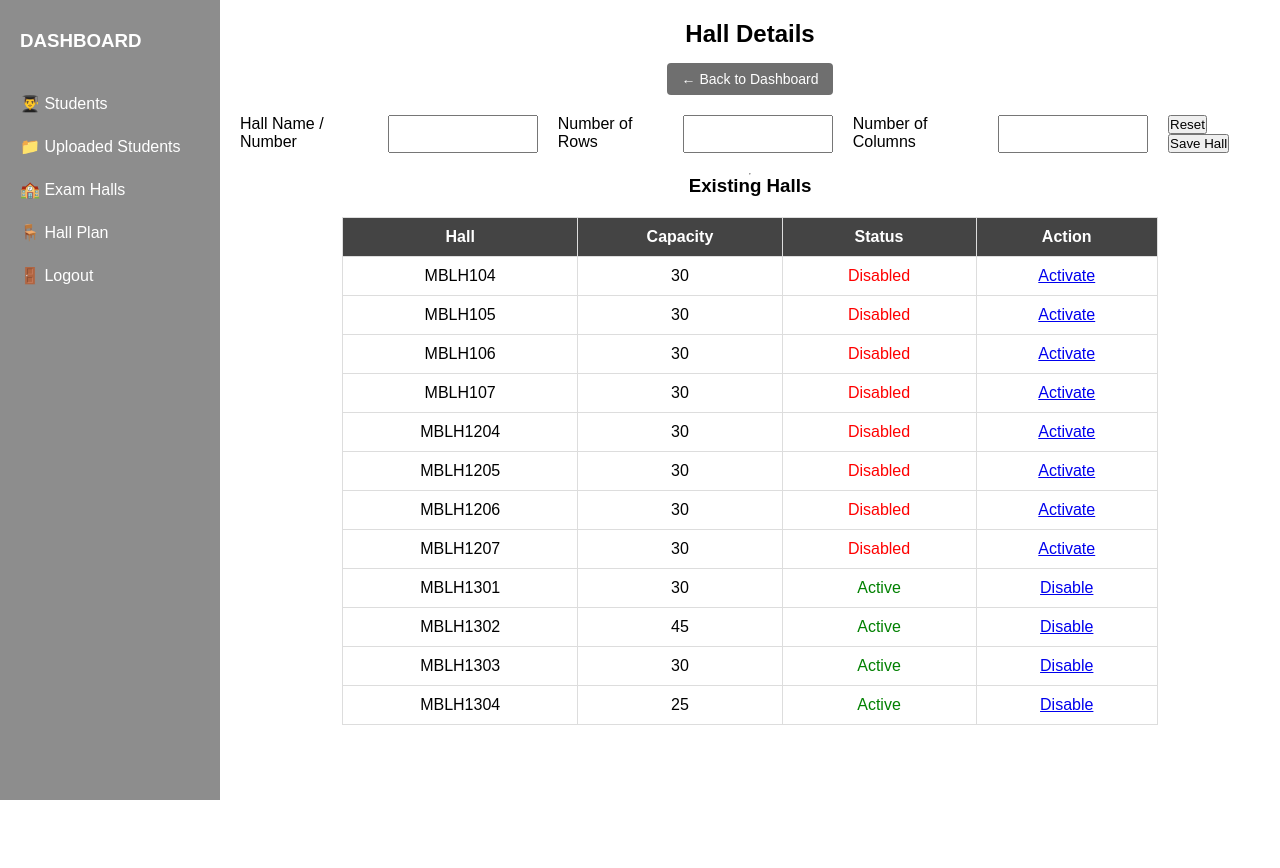
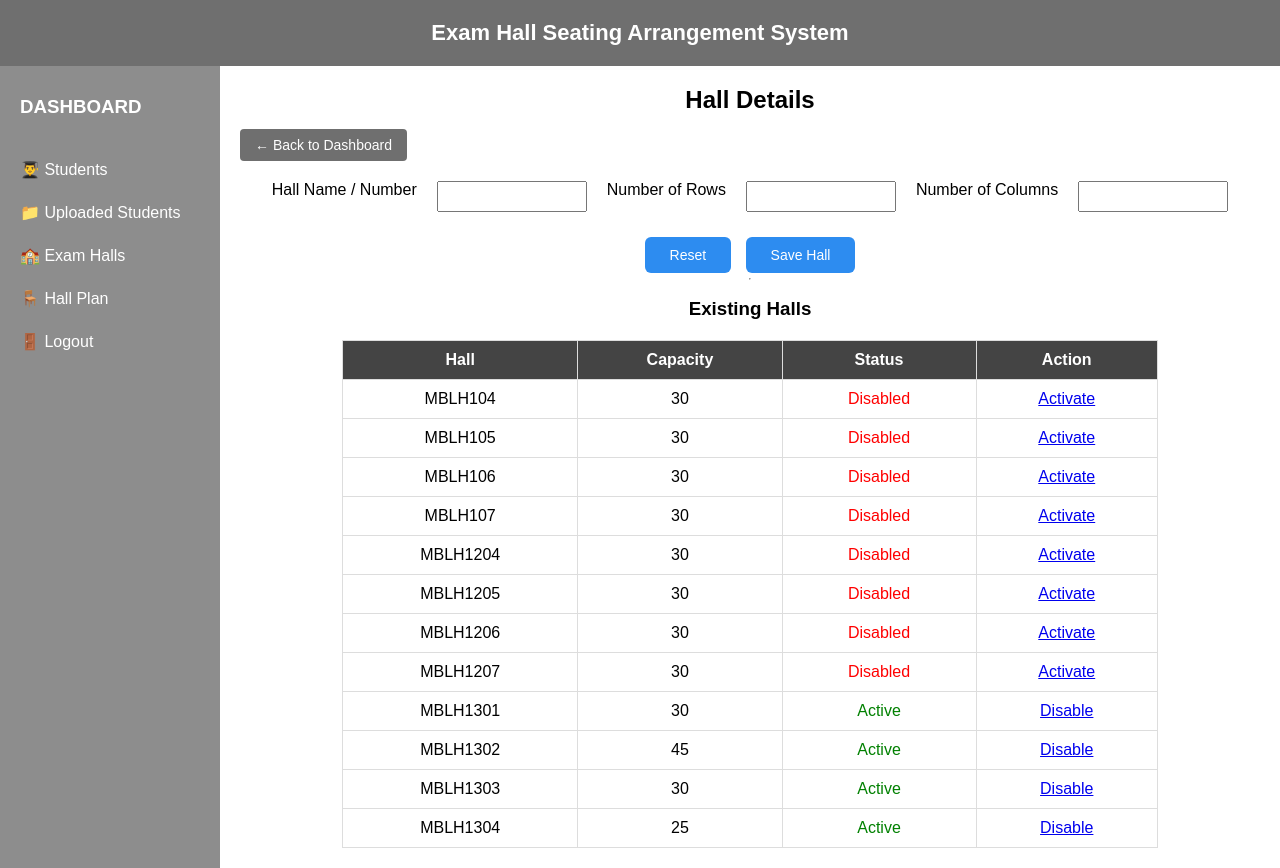
Before and after one commit to Gopi-1709/ExamhallSeatingArrangementSystem, a Flask app: page /halls in a window 1280 px wide. Before the commit the page ends 800 px from the top, so only its background shows below. Run offline with Flask 3, Linux system fonts and the light colour scheme; a user stored in the database is signed in; data comes from the database, SQL or seed files in the repository; both versions use the stored data as it was after the commit.

Commit message:
Updated UI

```diff
--- a/app.py
+++ b/app.py
@@ -25,7 +25,7 @@
 
 
 
-from flask import Flask, render_template, request, redirect, url_for, session
+from flask import Flask, flash, render_template, request, redirect, url_for, session
 
 
 from models import db
@@ -36,7 +36,7 @@ hall_allocations = {}
 
 app = Flask(__name__)
 app.secret_key = "exam_secret_key"
-
+app.secret_key = "your_secret_key"
 app.config['SQLALCHEMY_DATABASE_URI'] = 'sqlite:///database.db'
 app.config['SQLALCHEMY_TRACK_MODIFICATIONS'] = False
 
@@ -75,7 +75,7 @@ def dashboard():
         return redirect(url_for("login"))
 
     total_students = Student.query.count()
-    total_halls = Hall.query.count()
+    total_halls = Hall.query.filter_by(status="active").count()
     total_departments = db.session.query(Student.department).distinct().count()
 
     return render_template(
@@ -135,6 +135,8 @@ def upload_students():
 
     return redirect(url_for("students_page"))
 
+from sqlalchemy.exc import IntegrityError
+
 @app.route('/halls', methods=['GET', 'POST'])
 def halls_page():
     if "user" not in session:
@@ -147,15 +149,24 @@ def halls_page():
 
         capacity = rows * columns
 
+
         new_hall = Hall(
             hall_name=hall_name,
             rows=rows,
             columns=columns,
-            capacity=capacity
+            capacity=capacity,
+            status="active"
         )
+        try:
+            db.session.add(new_hall)
+            db.session.commit()
+            flash("✅ Hall added successfully!", "success")
 
-        db.session.add(new_hall)
-        db.session.commit()
+        except IntegrityError:
+            db.session.rollback()
+            flash("⚠️ Hall already exists!", "error")
+        return redirect(url_for('halls_page'))  # 🔥 stay on same page
+
 
     halls = Hall.query.all()
 
@@ -203,8 +214,10 @@ def toggle_hall(hall_id):
         hall.status = "active"
 
     db.session.commit()
+
     return redirect(url_for('halls_page'))
 
+from flask import session
 
 @app.route('/hall_plan', methods=['GET','POST'])
 # @app.route("/hall_plan")
@@ -212,6 +225,10 @@ def hall_plan():
 
     if "user" not in session:
         return redirect(url_for("login"))
+
+    if request.method == "POST":
+        session['exam_date'] = request.form.get('exam_date')
+        session['session'] = request.form.get('session')
 
     halls = Hall.query.filter_by(status="active").all()
 
@@ -275,16 +292,23 @@ def generate_all_seating():
     return redirect('/hall_plan')
 
 
+from flask import session
+
 @app.route('/view_seating/<int:hall_id>')
 def view_seating(hall_id):
 
     hall = Hall.query.get(hall_id)
     seating = hall_allocations.get(hall_id)
 
+    exam_date = session.get('exam_date')
+    exam_session = session.get('session')
+
     return render_template(
         'seating_output.html',
         hall=hall,
-        seating=seating
+        seating=seating,
+        exam_date=exam_date,
+        session=exam_session
     )
 
 @app.route("/logout")
--- a/models/hall.py
+++ b/models/hall.py
@@ -2,7 +2,7 @@ from . import db
 
 class Hall(db.Model):
     id = db.Column(db.Integer, primary_key=True)
-    hall_name = db.Column(db.String(50), nullable=False)
+    hall_name = db.Column(db.String(50), unique=True, nullable=False)
     rows = db.Column(db.Integer, nullable=False)
     columns = db.Column(db.Integer, nullable=False)
     capacity = db.Column(db.Integer, nullable=False)
--- a/static/css/style.css
+++ b/static/css/style.css
@@ -88,14 +88,17 @@
 
 .main-container {
     display: flex;
+    min-height: 100vh;
 }
 
 .sidebar {
     width: 220px;
     background-color: #8d8d8d;
-    height: 100vh;
+    min-height: 100vh;
     padding: 30px 20px;
     color: white;
+    position: sticky;
+    top: 0;
 }
 
 .sidebar h3 {
@@ -186,15 +189,19 @@ select, input[type="file"] {
     margin-bottom: 15px;
 }
 
-
+.back-container {
+    width: 100%;
+    text-align: left;
+}
 .btn-back {
     display: inline-block;
-    margin-top: 15px;
-    margin-bottom: 20px;
+    width: fit-content;
+    margin: 15px 0 20px 0;
     padding: 8px 15px;
     background-color: #6f6f6f;
     color: white;
     text-decoration: none;
+
     border-radius: 4px;
     font-size: 14px;
 }
@@ -202,6 +209,32 @@ select, input[type="file"] {
 .btn-back:hover {
     background-color: #555;
 }
+
+.hall-btn-group {
+    width: 100%;
+    text-align: center;
+    margin-top: 20px;
+}
+
+.btn-blue {
+    background-color: #2d8cf0;
+    color: white;
+    padding: 8px 18px;
+    border: none;
+    border-radius: 6px;
+    margin: 5px;
+    cursor: pointer;
+    font-weight: 500;
+}
+
+.btn-blue:hover {
+    background-color: #1c6ed5;
+}
+.btn-blue {
+    padding: 10px 25px;
+    font-size: 14px;
+}
+
 
 
 /* ================= UPLOADED STUDENTS PAGE ================= */
--- a/templates/halls.html
+++ b/templates/halls.html
@@ -6,7 +6,9 @@
 
 </head>
 <body>
-
+<div class="top-header">
+    Exam Hall Seating Arrangement System
+</div>
 <div class="main-container">
 
     <div class="sidebar">
@@ -22,11 +24,23 @@
     </div>
 
     <div class="dashboard-content">
+
         <h2>Hall Details</h2>
 
-        <a href="{{ url_for('dashboard') }}" class="btn-back">
-            ← Back to Dashboard
-        </a>
+        <div class="back-container">
+            <a href="{{ url_for('dashboard') }}" class="btn-back">
+                ← Back to Dashboard
+            </a>
+        </div>
+        {% with messages = get_flashed_messages(with_categories=true) %}
+            {% if messages %}
+                {% for category, message in messages %}
+                <script>
+                    alert("{{ message }}");
+                </script>
+                {% endfor %}
+            {% endif %}
+        {% endwith %}
 
         <form method="POST">
             <div class="form-row">
@@ -39,15 +53,16 @@
                 <label>Number of Columns</label>
                 <input type="number" name="columns" required>
 
-                <div class="button-group">
-                    <button type="reset">Reset</button>
-                    <button type="submit" class="save-btn">Save Hall</button>
-                </div>
+
+            </div>
+            <div class="hall-btn-group">
+                <button type="reset" class="btn-blue">Reset</button>
+                <button type="submit" class="btn-blue">Save Hall</button>
             </div>
         </form>
 
         <hr>
-
+        <br>
         <h3>Existing Halls</h3>
 
         <table class="hall-table">
--- a/templates/upload_students.html
+++ b/templates/upload_students.html
@@ -26,7 +26,11 @@
     </div>
 
     <div class="dashboard-content">
-        <a href="{{ url_for('dashboard') }}" class="btn-back">← Back to Dashboard</a>
+        <div class="back-container">
+            <a href="{{ url_for('dashboard') }}" class="btn-back">
+                ← Back to Dashboard
+            </a>
+        </div>
         <h2>Upload Students</h2>
 
 
```
Also changed, not shown: other parts of static/css/style.css (+42 -0 lines), templates/hall_plan.html (+16 -12 lines), templates/seating_output.html (+70 -6 lines), templates/uploaded_batches.html (+5 -2 lines), instance/database.db, static/images/logo.png (added).
